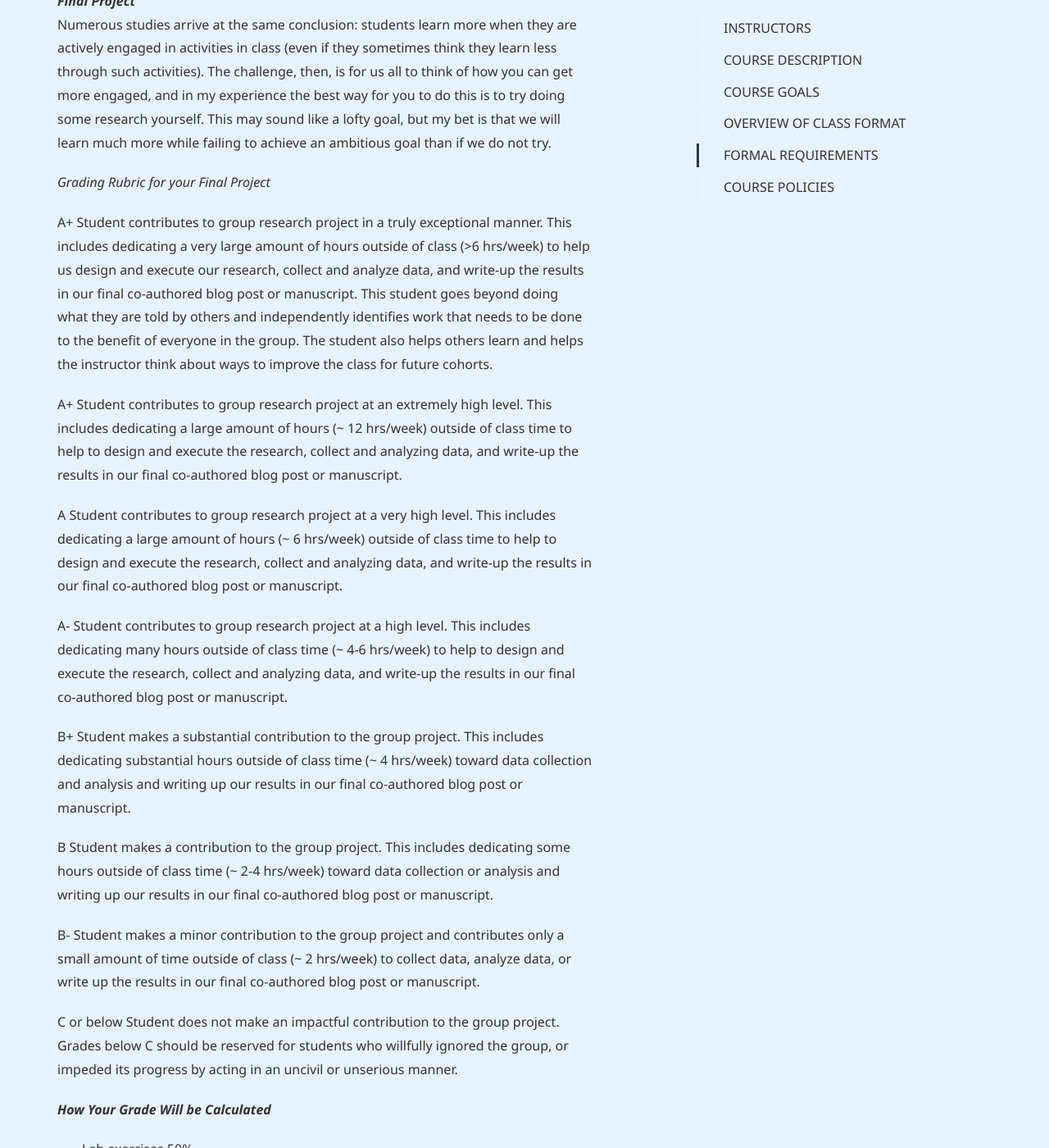
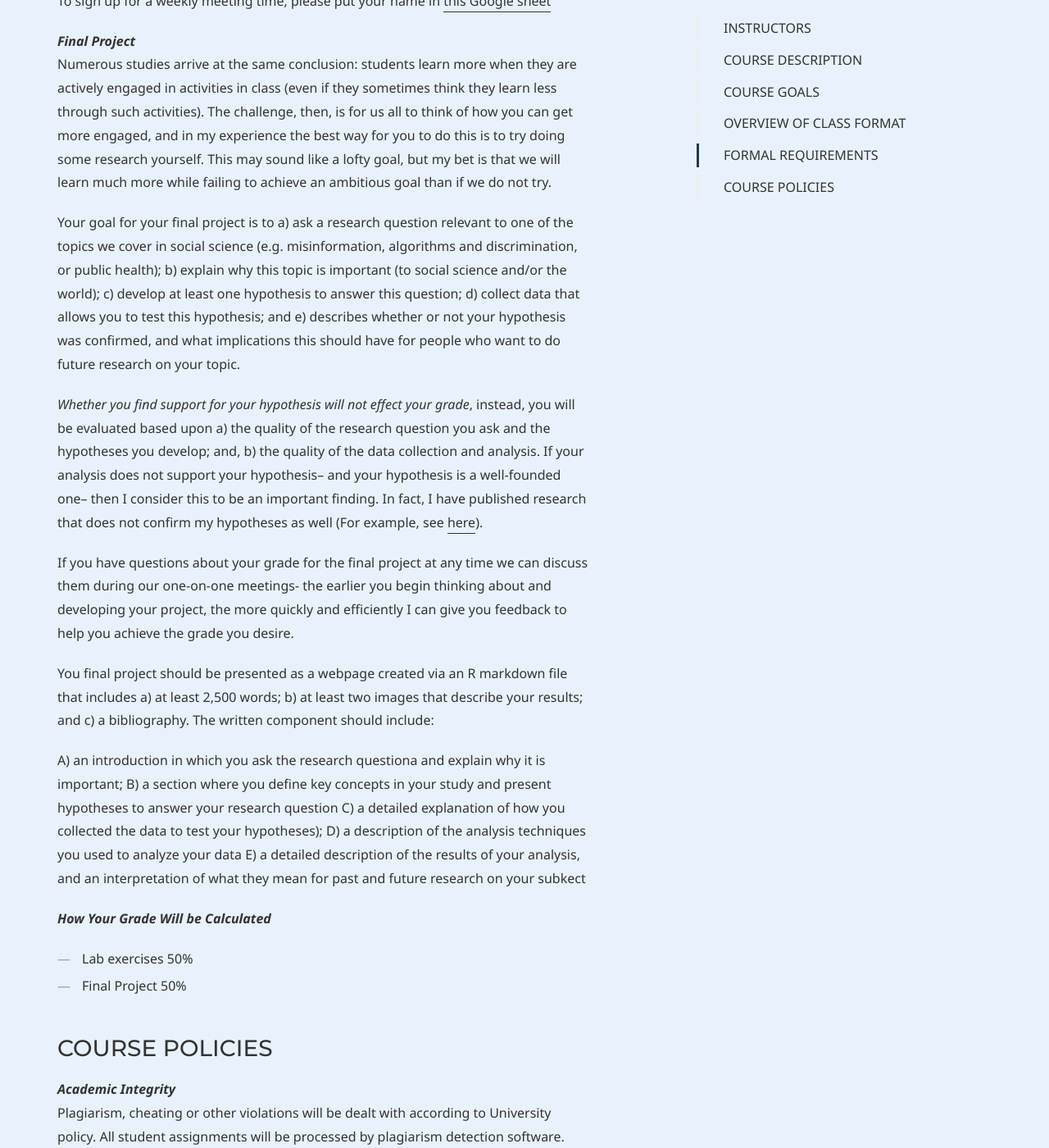
Before and after one commit to dssoc/dssoc.github.io, a Jekyll site: the page built from course.md, in a window 1280 px wide and 1400 px high, scrolled down 5298 px. Shown: the whole window at 82% size. Built offline with Jekyll 4.4.1, drawn with Linux system fonts in a browser that asks for light colours; some web fonts are replaced; some of the changed text lies outside the part shown.

Commit message:
Update course.md

```diff
--- a/course.md
+++ b/course.md
@@ -100,29 +100,27 @@
 <br/>
 Each week, you will be required to meet with me for 15 minutes to discuss the readings or the lab assignments (your choice). As I mentioned above, the purpose of these meetings is so that I can tailor the class to you and give you the best online course experience possible. These meetings do not count towards your grade, however, I think they will be very useful in helping you to design and conduct the final project for our class, which counts for 50% of your grade. You can use our time together to ask questions about the assigned readings, or discuss possible topics for your final project, which should build upon one or more of the required readings on our schedule. _You may cancel any of the one-on-one meetings with me at your discretion-- especially if unforeseen circumstances arise because of the pandemic- however, I ask that you give me 24 hours notice if you plan to cancel our meeting_
 
+To sign up for a weekly meeting time, please put your name in [this Google sheet](https://docs.google.com/spreadsheets/d/1WaV7LTsrWaL9NyX0MLJUwhyzX2XkiLLHwSER2pWhHYE/edit?usp=sharing)
+
 
 ***Final Project***
 <br/>
 Numerous studies arrive at the same conclusion: students learn more when they are actively engaged in activities in class (even if they sometimes think they learn less through such activities). The challenge, then, is for us all to think of how you can get more engaged, and in my experience the best way for you to do this is to try doing some research yourself.  This may sound like a lofty goal, but my bet is that we will learn much more while failing to achieve an ambitious goal than if we do not try.
 
-_Grading Rubric for your Final Project_
+Your goal for your final project is to a) ask a research question relevant to one of the topics we cover in social science (e.g. misinformation, algorithms and discrimination, or public health); b) explain why this topic is important (to social science and/or the world); c) develop at least one hypothesis to answer this question; d) collect data that allows you to test this hypothesis; and e) describes whether or not your hypothesis was confirmed, and what implications this should have for people who want to do future research on your topic.
 
-> A+ Student contributes to group research project in a truly exceptional manner. This includes dedicating a very large amount of hours outside of class (>6 hrs/week) to help us design and execute our research, collect and analyze data, and write-up the results in our final co-authored blog post or manuscript. This student goes beyond doing what they are told by others and independently identifies work that needs to be done to the benefit of everyone in the group. The student also helps others learn and helps the instructor think about ways to improve the class for future cohorts.
+_Whether you find support for your hypothesis will not effect your grade_, instead, you will be evaluated based upon a) the quality of the research question you ask and the hypotheses you develop; and, b) the quality of the data collection and analysis. If your analysis does not support your hypothesis-- and your hypothesis is a well-founded one-- then I consider this to be an important finding. In fact, I have published research that does not confirm my hypotheses as well (For example, see [here](https://www.pnas.org/content/117/1/243)).
 
-> A+ Student contributes to group research project at an extremely high level. This includes dedicating a large amount of hours (~ 12 hrs/week) outside of class time to help to design and execute the research, collect and analyzing data, and write-up the results in our final co-authored blog post or manuscript.
+If you have questions about your grade for the final project at any time we can discuss them during our one-on-one meetings- the earlier you begin thinking about and developing your project, the more quickly and efficiently I can give you feedback to help you achieve the grade you desire.
 
-> A Student contributes to group research project at a very high level. This includes dedicating a large amount of hours (~ 6 hrs/week) outside of class time to help to design and execute the research, collect and analyzing data, and write-up the results in our final co-authored blog post or manuscript.
+You final project should be presented as a webpage created via an R markdown file that includes a) at least 2,500 words; b) at least two images that describe your results; and c) a bibliography. The written component should include:
 
-> A- Student contributes to group research project at a high level. This includes dedicating many hours outside of class time (~ 4-6 hrs/week) to help to design and execute the research, collect and analyzing data, and write-up the results in our final co-authored blog post or manuscript.
+A) an introduction in which you ask the research questiona and explain why it is important;
+B) a section where you define key concepts in your study and present hypotheses to answer your research question
+C) a detailed explanation of how you collected the data to test your hypotheses);
+D) a description of the analysis techniques you used to analyze your data
+E) a detailed description of the results of your analysis, and an interpretation of what they mean for past and future research on your subkect
 
-> B+ Student makes a substantial contribution to the group project. This includes dedicating substantial hours outside of class time (~ 4 hrs/week) toward data collection and analysis and writing up our results in our final co-authored blog post or manuscript.
-
-> B Student makes a contribution to the group project. This includes dedicating some hours outside of class time (~ 2-4 hrs/week) toward data collection or analysis and writing up our results in our final co-authored blog post or manuscript.
-
-> B- Student makes a minor contribution to the group project and contributes only a small amount of time outside of class (~ 2 hrs/week) to collect data, analyze data, or write up the results in our final co-authored blog post or manuscript.
-
-> C or below Student does not make an impactful contribution to the group project. Grades below C should be reserved for students who willfully ignored the group, or impeded its progress by acting in an uncivil or unserious manner.
-<br/>
 
 ***How Your Grade Will be Calculated***
 <br/>
```
